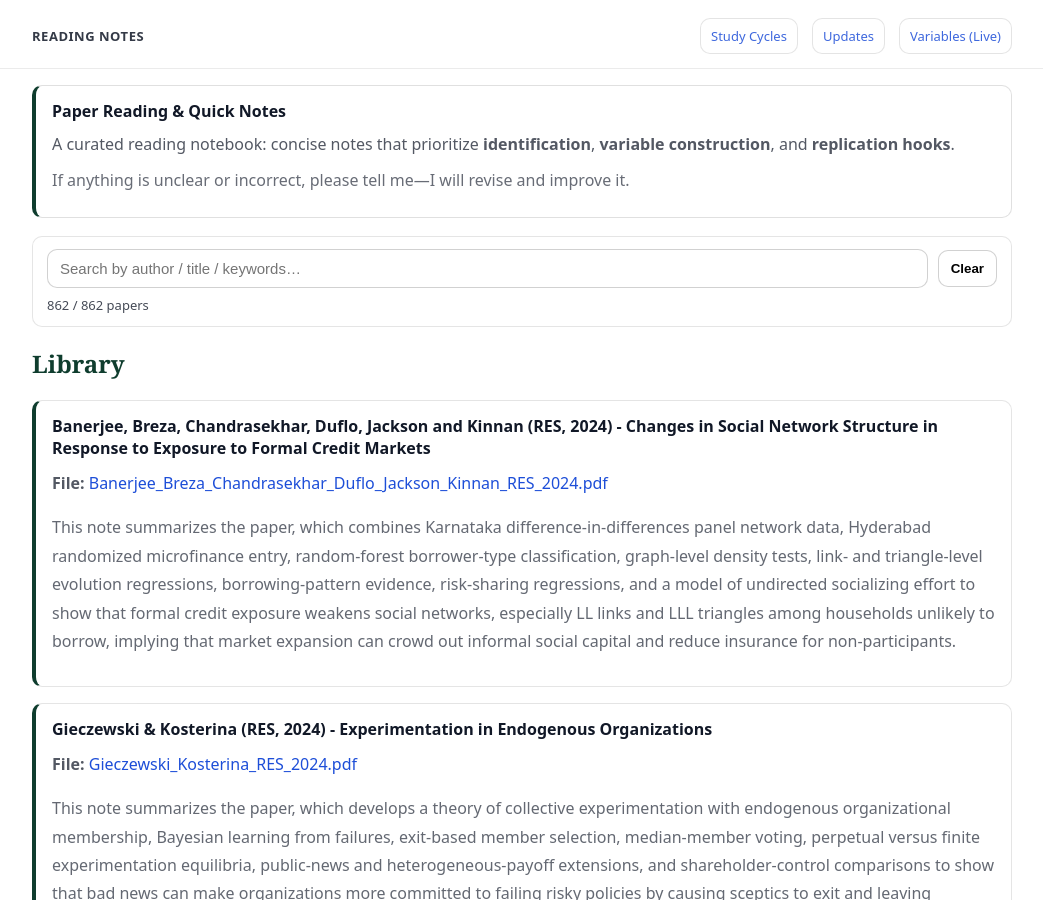
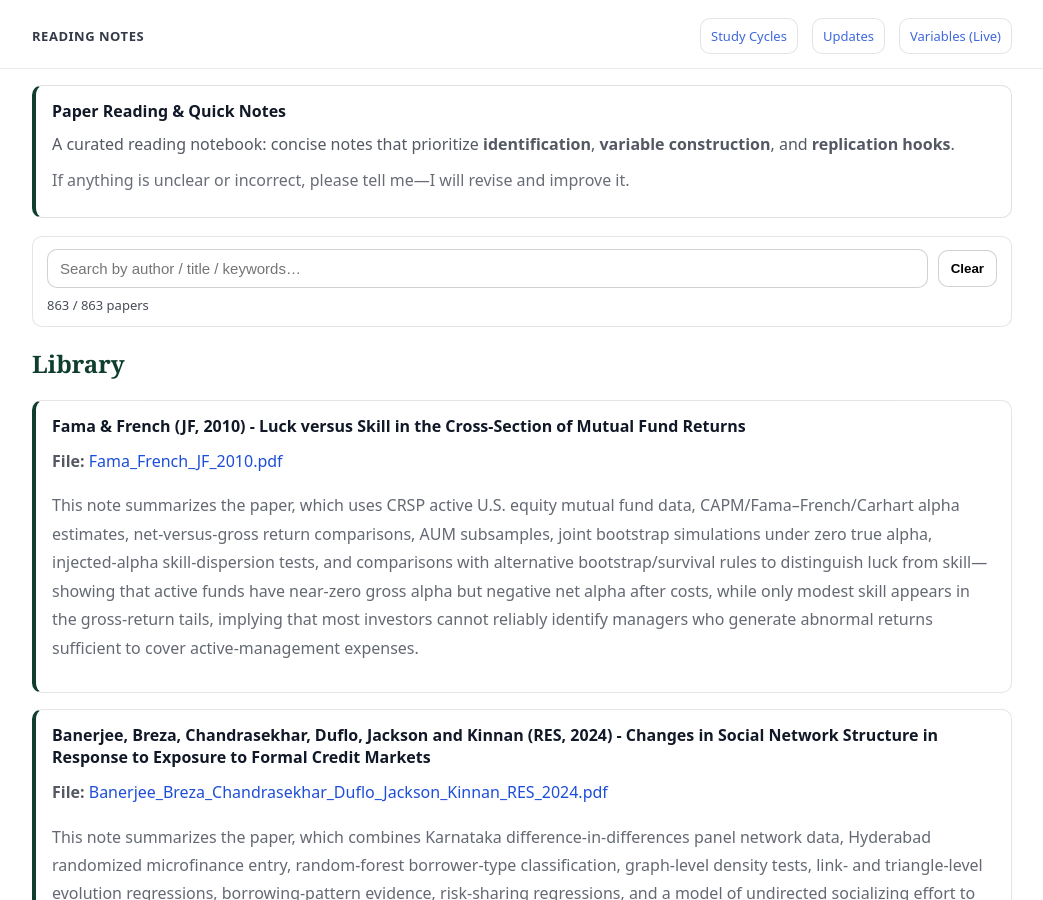
Before and after one commit to yaxinzn/study-archive, a Jekyll site: the page built from reading/index.md, in a window 1280 px wide and 900 px high. Shown: the whole window, without its empty margins (118-1161 px from the left). Built offline with Jekyll 4.4.1, drawn with Linux system fonts in a browser that asks for light colours.

Commit message:
Reading: add/update Fama_French_JF_2010.pdf

```diff
--- a/_data/reading.yml
+++ b/_data/reading.yml
@@ -1,3 +1,7 @@
+- title: "Fama & French (JF, 2010) - Luck versus Skill in the Cross-Section of Mutual Fund Returns"
+  file: "Fama_French_JF_2010.pdf"
+  desc: "This note summarizes the paper, which uses CRSP active U.S. equity mutual fund data, CAPM/Fama–French/Carhart alpha estimates, net-versus-gross return comparisons, AUM subsamples, joint bootstrap simulations under zero true alpha, injected-alpha skill-dispersion tests, and comparisons with alternative bootstrap/survival rules to distinguish luck from skill—showing that active funds have near-zero gross alpha but negative net alpha after costs, while only modest skill appears in the gross-return tails, implying that most investors cannot reliably identify managers who generate abnormal returns sufficient to cover active-management expenses."
+
 - title: "Banerjee, Breza, Chandrasekhar, Duflo, Jackson and Kinnan (RES, 2024) - Changes in Social Network Structure in Response to Exposure to Formal Credit Markets"
   file: "Banerjee_Breza_Chandrasekhar_Duflo_Jackson_Kinnan_RES_2024.pdf"
   desc: "This note summarizes the paper, which combines Karnataka difference-in-differences panel network data, Hyderabad randomized microfinance entry, random-forest borrower-type classification, graph-level density tests, link- and triangle-level evolution regressions, borrowing-pattern evidence, risk-sharing regressions, and a model of undirected socializing effort to show that formal credit exposure weakens social networks, especially LL links and LLL triangles among households unlikely to borrow, implying that market expansion can crowd out informal social capital and reduce insurance for non-participants."
```
Also changed, not shown: 1 other file.
